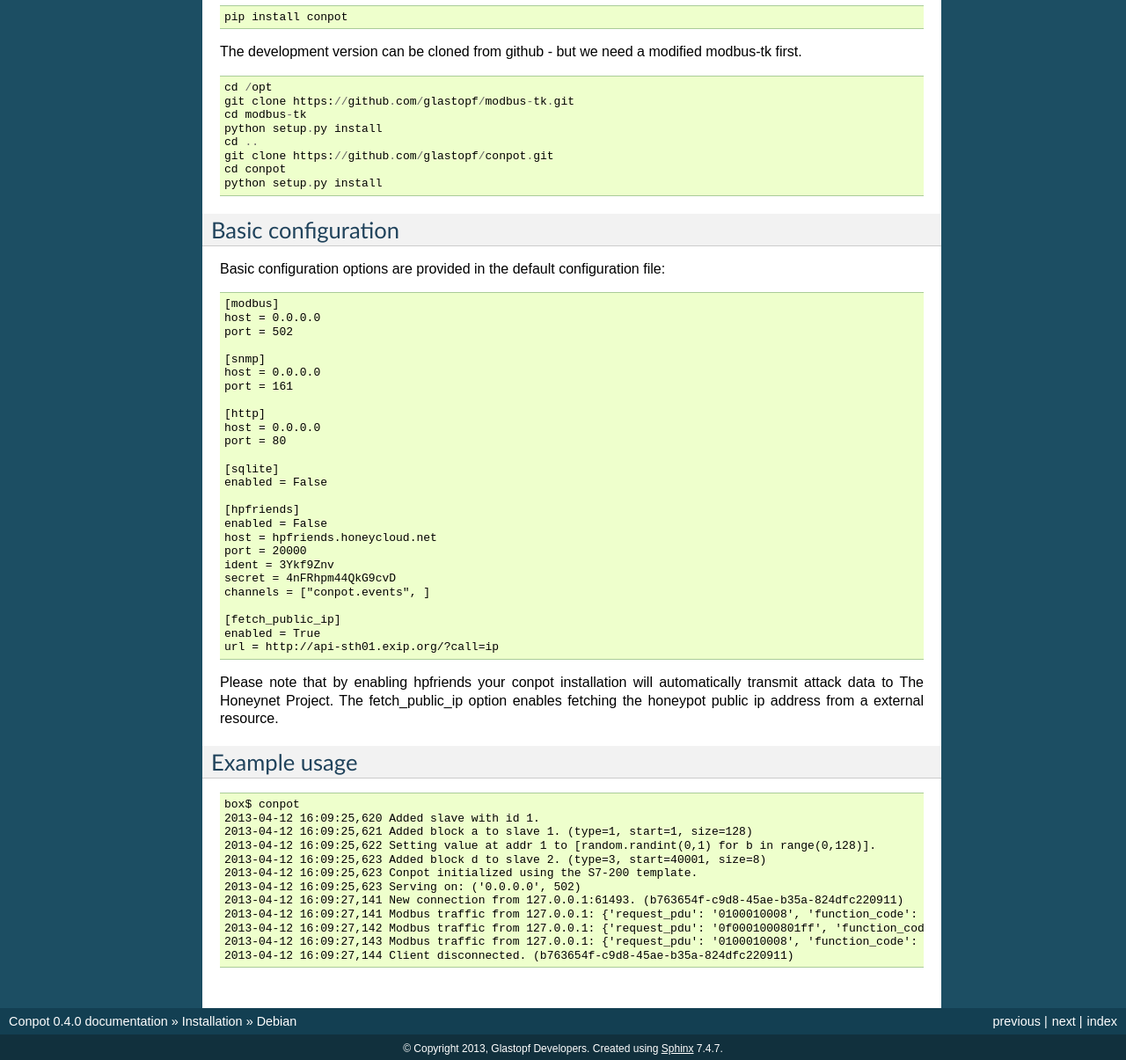
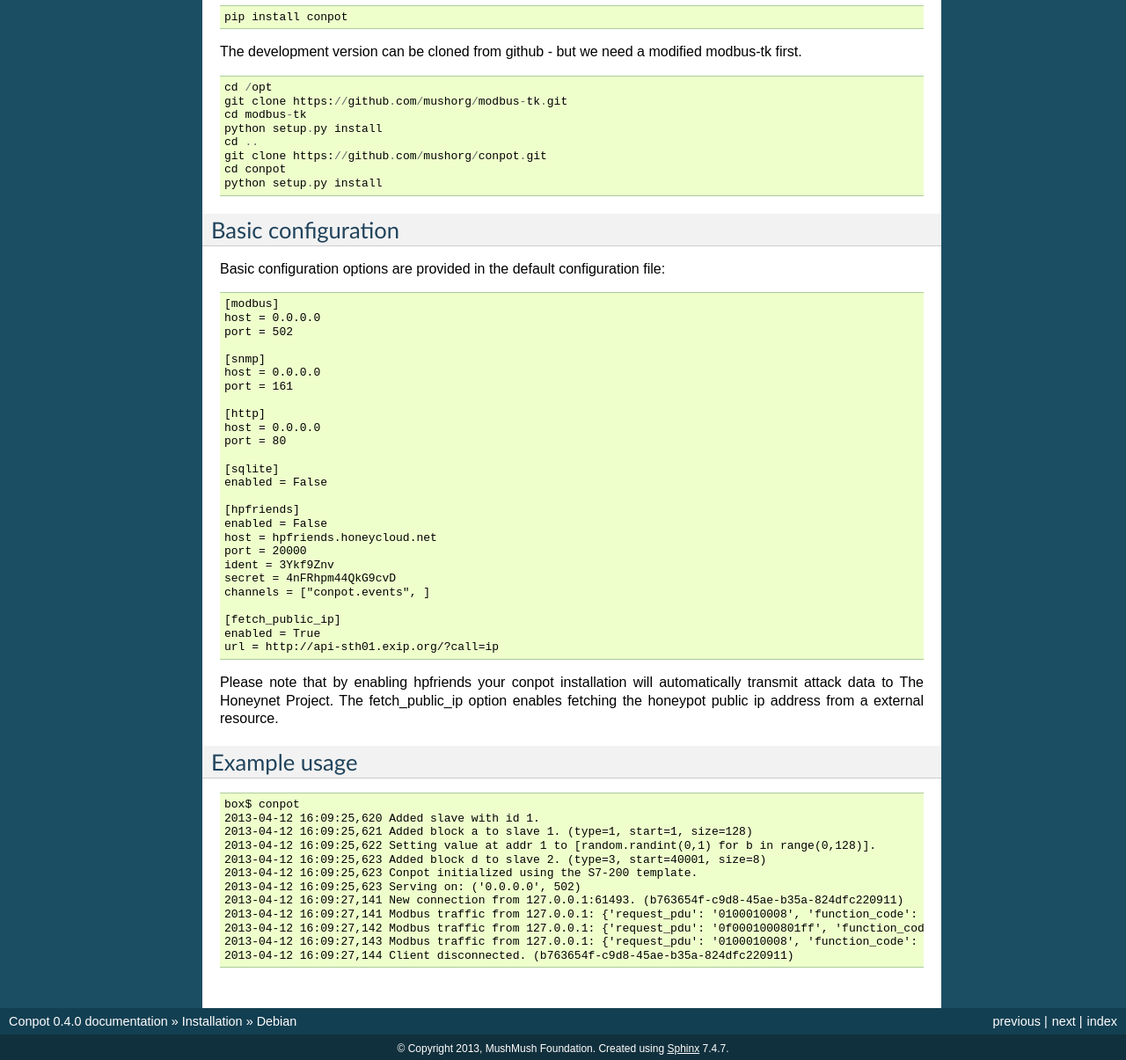
Before and after one commit to logictitans/PLC-conpot, a Sphinx documentation site: the page built from docs/source/installation/debian.rst, in a window 1280 px wide. Shown: the part 866-2071 px from the top of the page at 88% size. Built offline with Sphinx 7.4.7, drawn with Linux system fonts in a browser that asks for light colours; the version number is read from the project's files by our own code.

Commit message:
Change "Glastopf Project" with "MushMush Foundation"
Also change to the old GitHub repo with the new one:
  from https://github.com/glastopf/conpot
  to   https://github.com/mushorg/conpot

```diff
--- a/README.rst
+++ b/README.rst
@@ -56,7 +56,7 @@ SAMPLE OUTPUT
                   |_|
 
       Version 0.4.0
-      Glastopf Project
+      MushMush Foundation
 
     2015-05-27 16:05:08,355 Starting Conpot using template: /usr/local/lib/python2.7/dist-packages/Conpot-0.4.0-py2.7.egg/conp
     2015-05-27 16:05:08,366 Starting Conpot using configuration found in: /usr/local/lib/python2.7/dist-packages/Conpot-0.4.0-
--- a/docs/source/conf.py
+++ b/docs/source/conf.py
@@ -43,7 +43,7 @@ master_doc = 'index'
 
 # General information about the project.
 project = u'Conpot'
-copyright = u'2013, Glastopf Developers'
+copyright = u'2013, MushMush Foundation'
 
 # The version info for the project you're documenting, acts as replacement for
 # |version| and |release|, also used in various other places throughout the
@@ -189,7 +189,7 @@ latex_elements = {
 # (source start file, target name, title, author, documentclass [howto/manual]).
 latex_documents = [
   ('index', 'Conpot.tex', u'Conpot Documentation',
-   u'Glastopf Developers', 'manual'),
+   u'MushMush Foundation', 'manual'),
 ]
 
 # The name of an image file (relative to this directory) to place at the top of
@@ -219,7 +219,7 @@ latex_documents = [
 # (source start file, name, description, authors, manual section).
 man_pages = [
     ('index', 'conpot', u'Conpot Documentation',
-     [u'Glastopf Developers'], 1)
+     [u'MushMush Foundation'], 1)
 ]
 
 # If true, show URL addresses after external links.
@@ -233,7 +233,7 @@ man_pages = [
 #  dir menu entry, description, category)
 texinfo_documents = [
   ('index', 'Conpot', u'Conpot Documentation',
-   u'Glastopf Developers', 'Conpot', 'ICS/SCADA honeypot.',
+   u'MushMush Foundation', 'Conpot', 'ICS/SCADA honeypot.',
    'Miscellaneous'),
 ]
 
--- a/docs/source/faq.rst
+++ b/docs/source/faq.rst
@@ -27,7 +27,7 @@ Raw data in JSON formatting.
 
 **How do I get the data?**
 
-There is a Python `client <https://github.com/glastopf/conpot/blob/master/bin/conpot_hpf_client>`_
+There is a Python `client <https://github.com/mushorg/conpot/blob/master/bin/conpot_hpf_client>`_
 which uses the HPFeeds library. About 40 lines of code. From there it's
 quite easy to write the data to a database.
 You can find an explanation on how it works
--- a/docs/source/installation/debian.rst
+++ b/docs/source/installation/debian.rst
@@ -57,11 +57,11 @@ The development version can be cloned from github - but we need a modified modbu
 ::
 
     cd /opt
-    git clone https://github.com/glastopf/modbus-tk.git
+    git clone https://github.com/mushorg/modbus-tk.git
     cd modbus-tk
     python setup.py install
     cd ..
-    git clone https://github.com/glastopf/conpot.git
+    git clone https://github.com/mushorg/conpot.git
     cd conpot
     python setup.py install
 
--- a/docs/source/installation/ubuntu.rst
+++ b/docs/source/installation/ubuntu.rst
@@ -30,7 +30,7 @@ The development version can be cloned from github:
 ::
 
     cd /opt
-    git clone git@github.com:glastopf/conpot.git
+    git clone git@github.com:mushorg/conpot.git
     cd conpot
     python setup.py install
 
--- a/setup.py
+++ b/setup.py
@@ -11,7 +11,7 @@ setup(
     scripts=['bin/conpot'],
     url="http://conpot.org",
     license='GPL 2',
-    author="Glastopf Project",
+    author="MushMush Foundation",
     author_email="glastopf@public.honeynet.org",
     classifiers=[
         "Development Status :: 4 - Beta",
@@ -35,7 +35,7 @@ setup(
     tests_require="nose",
     dependency_links=[
         "https://github.com/rep/hpfeeds/archive/master.zip#egg=hpfeeds",
-        "https://github.com/glastopf/modbus-tk/archive/master.zip#egg=modbus-tk"
+        "https://github.com/mushorg/modbus-tk/archive/master.zip#egg=modbus-tk"
     ],
     install_requires=open('requirements.txt').read().splitlines(),
 )
```
Also changed, not shown: 2 other files.
